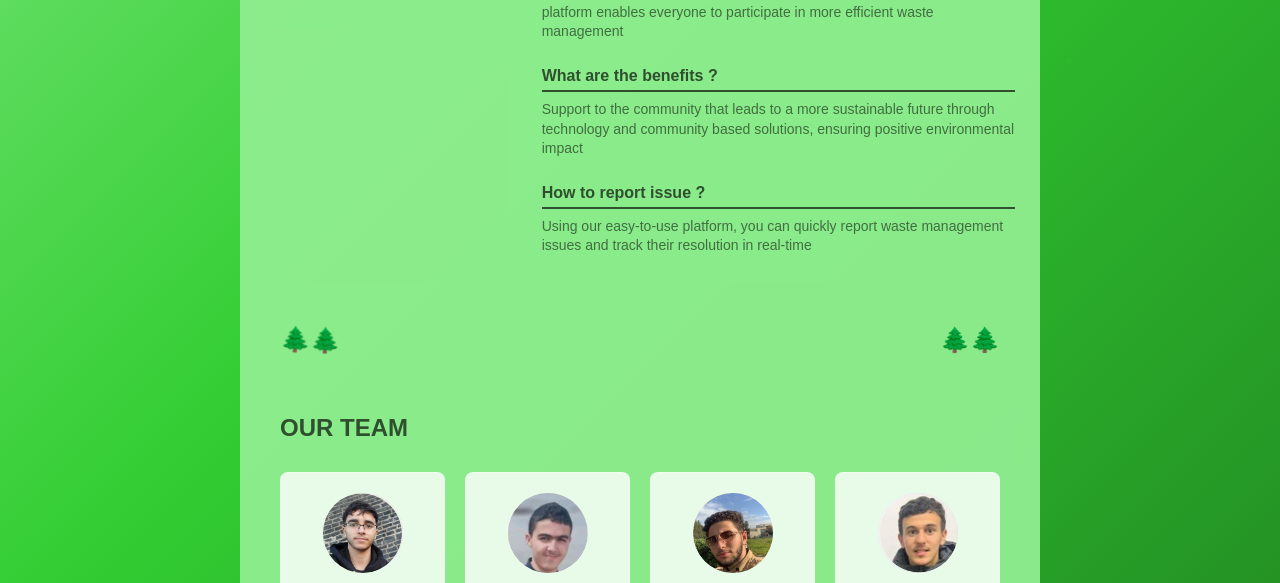
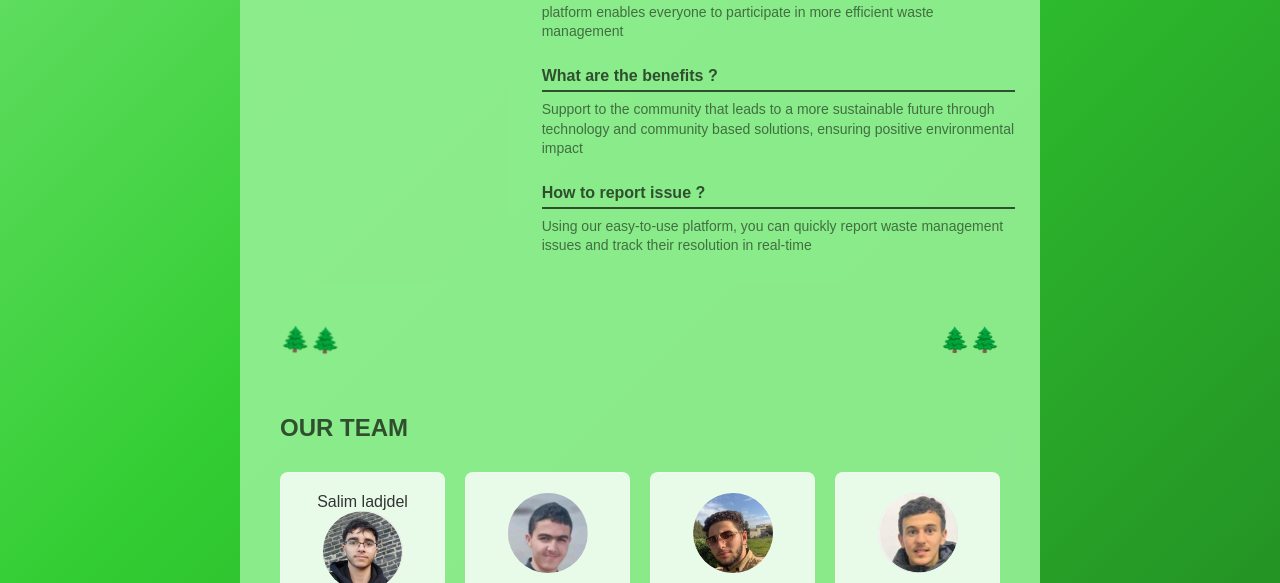
Before and after one commit to Psikuvit/EcoTracker, a website: page public/index.html in a window 1280 px wide. Shown: the part 735-1318 px from the top of the page. Drawn offline with Linux system fonts and the light colour scheme.

Commit message:
Update index.html

```diff
--- a/public/index.html
+++ b/public/index.html
@@ -901,6 +901,7 @@
             <h2>OUR TEAM</h2>
             <div class="team-grid">
                 <div class="team-member">
+                    <div class="team-name">Salim ladjdel</div>
                     <div class="team-avatar"><img  src="salim.jpg" alt=""></div>
                     <div class="social-icons">
                         <a class="social-icon" href="https://github.com/Salim-Ladj" target="_blank">
@@ -913,6 +914,7 @@
                     </div>
                 </div>
                 <div class="team-member">
+
                     <div class="team-avatar"><img  src="ali.jpg" alt=""></div>
                     <div class="social-icons">
                         <a class="social-icon" href="//github.com/AliAbid31" target="_blank">
```
